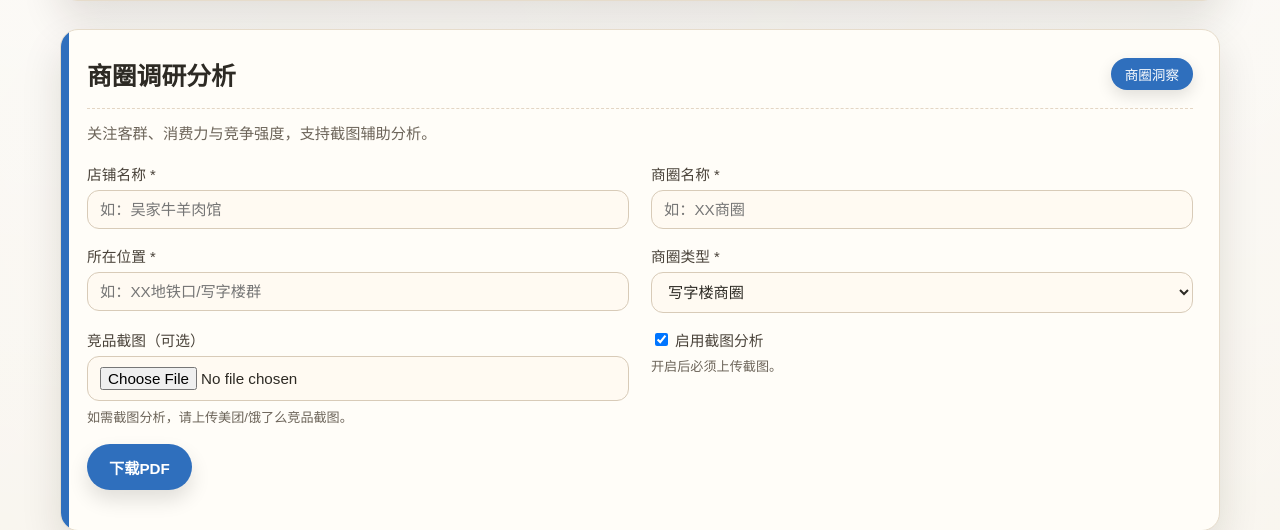
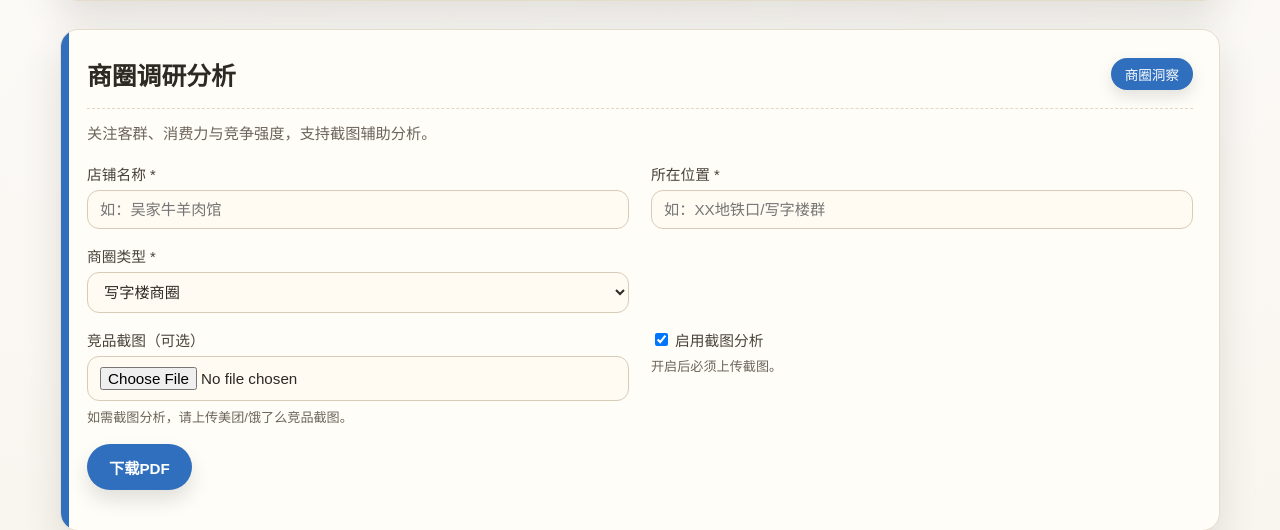
Before and after one commit to tuosir90/sijiantaoxinban-xiazai, a Python web app: template backend/app/templates/unified-ui.html in a window 1280 px wide. Shown: the part 826-1356 px from the top of the page. Run offline with Jinja, Linux system fonts and the light colour scheme; the template is opened without the code that fills it, so the values that code supplies are empty.

Commit message:
移除商圈名称输入并调整商圈提示

```diff
--- a/backend/app/prompts/market.py
+++ b/backend/app/prompts/market.py
@@ -15,7 +15,6 @@ def _get_text(payload: dict[str, Any], *keys: str) -> str:
 
 
 def build_market_prompt(payload: dict[str, Any]) -> str:
-    area_name = _get_text(payload, "area_name", "areaName")
     location = _get_text(payload, "location", "areaLocation")
     area_type = _get_text(payload, "area_type", "areaType")
     store_name = _get_text(payload, "store_name", "storeName")
@@ -38,7 +37,6 @@ def build_market_prompt(payload: dict[str, Any]) -> str:
         f"{JSON_RULES}\n\n"
         "请输出一份商圈调研分析报告（面向外卖经营/选址/投放决策）。\n"
         "请严格按 JSON 字段填写，包含封面信息与章节结构。\n"
-        f"- 商圈名称：{area_name or '未提供'}\n"
         f"- 所在位置：{location or '未提供'}\n"
         f"- 商圈类型：{area_type or '未提供'}\n"
         f"- 运营店铺名称：{store_name or '未提供'}\n"
--- a/backend/app/templates/unified-ui.html
+++ b/backend/app/templates/unified-ui.html
@@ -359,10 +359,6 @@
           <input id="market-storeName" name="storeName" type="text" placeholder="如：吴家牛羊肉馆" required />
         </div>
         <div>
-          <label for="market-areaName">商圈名称 *</label>
-          <input id="market-areaName" name="areaName" type="text" placeholder="如：XX商圈" required />
-        </div>
-        <div>
           <label for="market-location">所在位置 *</label>
           <input id="market-location" name="location" type="text" placeholder="如：XX地铁口/写字楼群" required />
         </div>
@@ -668,7 +664,6 @@
         const requiredMap = {
           storeName: "店铺名称",
           category: "经营品类",
-          areaName: "商圈名称",
           location: "所在位置",
           areaType: "商圈类型",
           storeAddress: "店铺地址",
@@ -707,7 +702,6 @@
 
         if (module === "market") {
           check("storeName");
-          check("areaName");
           check("location");
           check("areaType");
           if (payload.enableScreenshotAnalysis && !screenshotFile) {
```
Also changed, not shown: backend/tests/test_market_prompt.py (+1 -1 lines), backend/tests/test_market_ui.py (added, +9 -0 lines).
